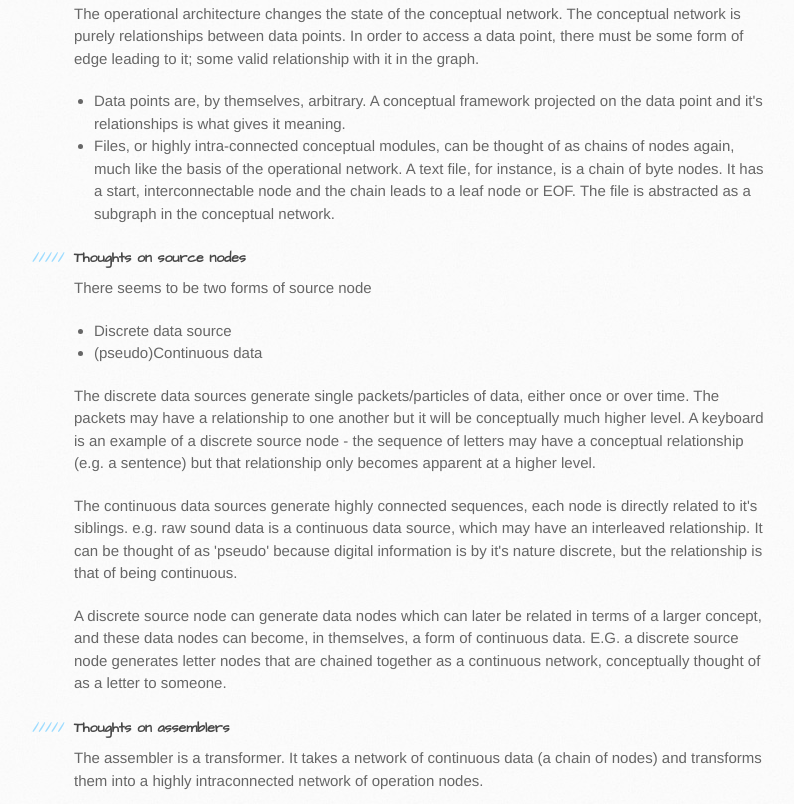
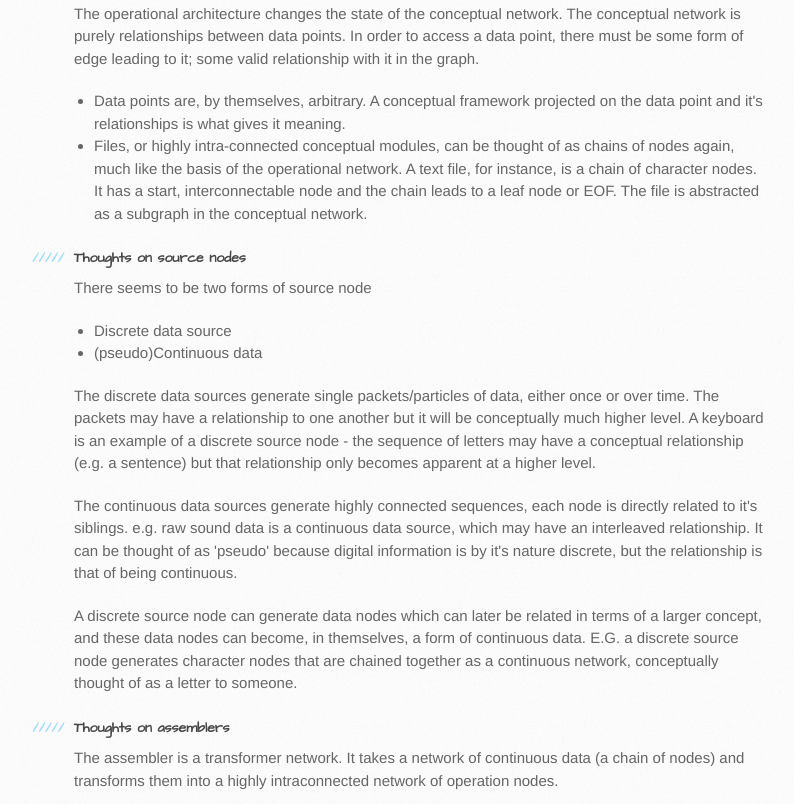
Before and after one commit to carrotsrc/mojo, a plain HTML site: page index.html in a window 1280 px wide. Shown: the part 696-1500 px from the top of the page, without its empty margins (96-890 px from the left). Drawn offline with Linux system fonts and the light colour scheme.

Commit message:
More thoughts

```diff
--- a/index.html
+++ b/index.html
@@ -108,7 +108,7 @@
 		<li>
 			Files, or highly intra-connected conceptual modules, can be thought
 			of as chains of nodes again, much like the basis of the operational
-			network. A text file, for instance, is a chain of byte nodes. It has
+			network. A text file, for instance, is a chain of character nodes. It has
 			a start, interconnectable node and the chain leads to a leaf node or
 			EOF. The file is abstracted as a subgraph in the conceptual network.
 		</li>
@@ -147,7 +147,7 @@
 	<p>
 		A discrete source node can generate data nodes which can later be related
 		in terms of a larger concept, and these data nodes can become, in themselves,
-		a form of continuous data. E.G. a discrete source node generates letter nodes
+		a form of continuous data. E.G. a discrete source node generates character nodes
 		that are chained together as a continuous network, conceptually thought of as
 		a letter to someone.
 	</p>
@@ -160,7 +160,7 @@
 </h5>
 
 	<p>
-		The assembler is a transformer. It takes a network of continuous data (a
+		The assembler is a transformer network. It takes a network of continuous data (a
 		chain of nodes) and transforms them into a highly intraconnected network
 		of operation nodes.
 	</p>
```
